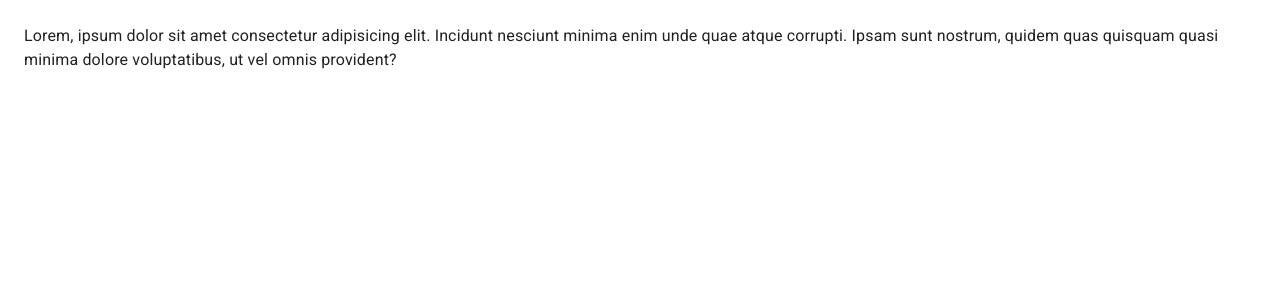
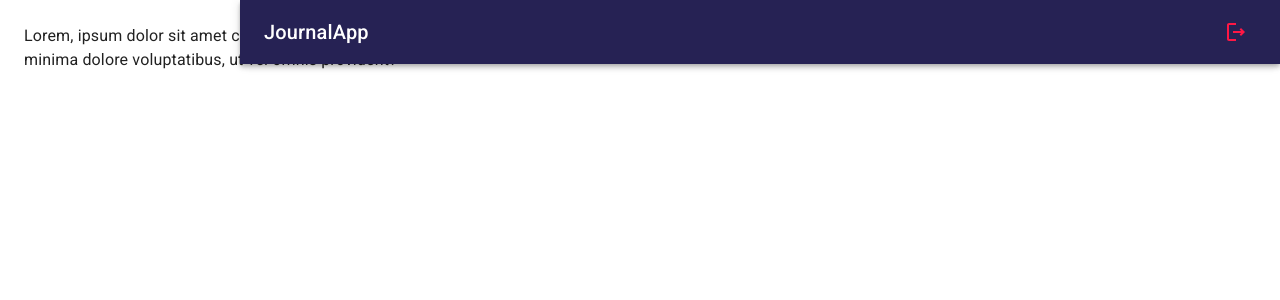
Before and after one commit to Marenco81/journal-app, a React (Vite) app: page / in a window 1280 px wide. Shown: the top 300 px of the page. Built offline with nearby package versions, Linux system fonts and the light colour scheme.

Commit message:
NavBar - diseño

```diff
--- /dev/null
+++ b/src/journal/components/NavBar.jsx
@@ -0,0 +1,33 @@
+import { LogoutOutlined, MenuOutlined } from "@mui/icons-material"
+import { AppBar, Grid, IconButton, Toolbar, Typography } from "@mui/material"
+
+
+export const NavBar = ({drawerWidth}) => {
+  return (
+    <AppBar
+        position="fixed"
+        sx={{
+          width:{sm:`calc(100% - ${drawerWidth}px)`},
+          ml: {sm:`${drawerWidth}px`}
+        }}
+    >
+
+        <Toolbar>
+            <IconButton
+                color="inherit"
+                edge="start"
+                sx={{ mr:2, display:{sm:'none'} }}
+            >
+                <MenuOutlined/>
+            </IconButton>
+
+            <Grid container direction='row' justifyContent='space-between' alignItems="center">
+                <Typography variant="h6" noWrap component="div">JournalApp</Typography>
+                <IconButton color="error">
+                    <LogoutOutlined/>
+                </IconButton>
+            </Grid>
+        </Toolbar>
+    </AppBar>
+  )
+}
--- /dev/null
+++ b/src/journal/components/index.js
@@ -0,0 +1,2 @@
+
+export * from './NavBar';
--- a/src/journal/layout/JournalLayout.jsx
+++ b/src/journal/layout/JournalLayout.jsx
@@ -1,4 +1,6 @@
-import { Box } from "@mui/material"
+import { Box } from "@mui/material";
+import { NavBar } from "../components";
+
 
 const drawerWidth = 240;
 
@@ -8,8 +10,7 @@
 
     <Box sx={{display:"flex"}}>
 
-        {/* Navbar */}
-
+        <NavBar drawerWidth={drawerWidth}/>
 
         {/* Sidebar */}
 
```
